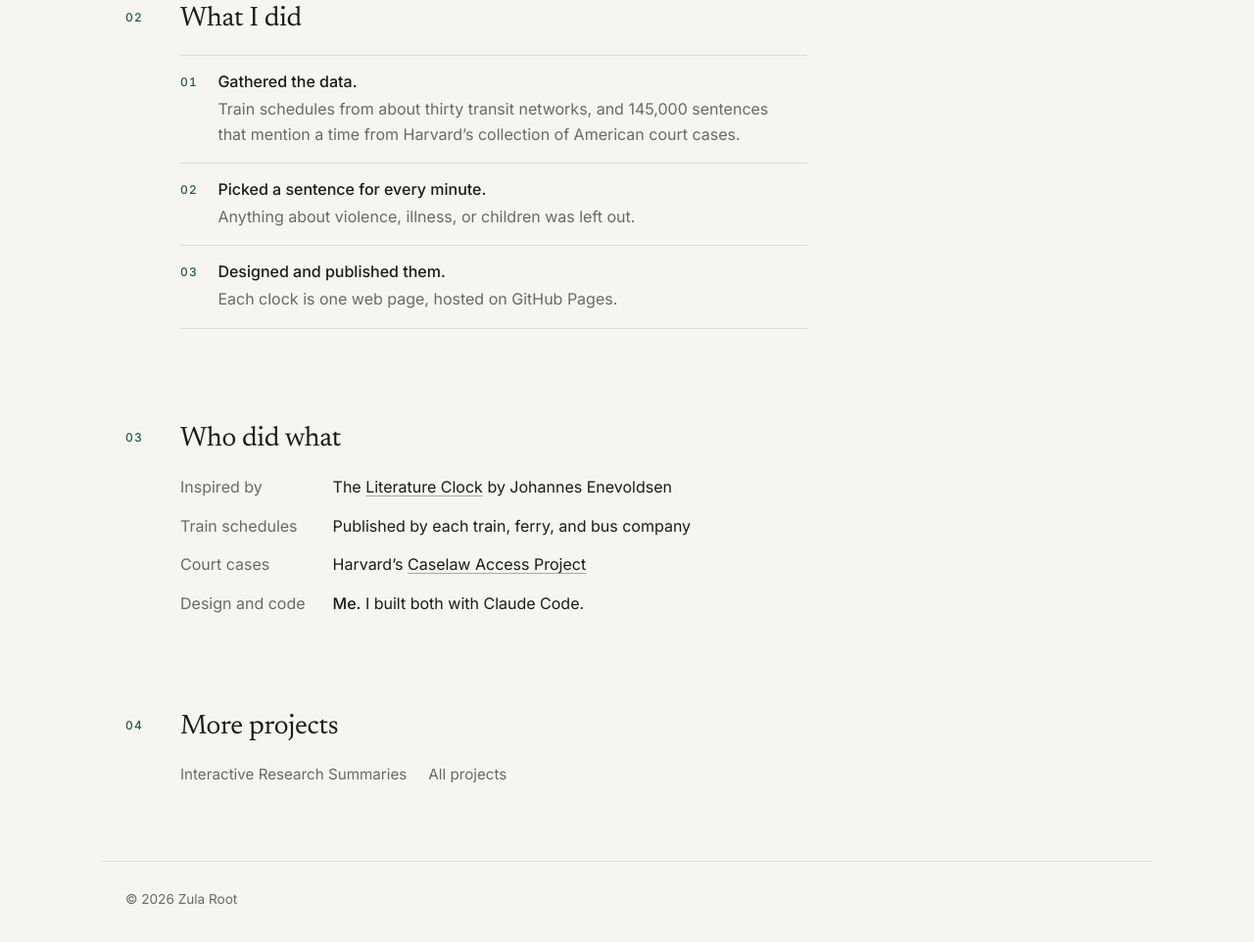
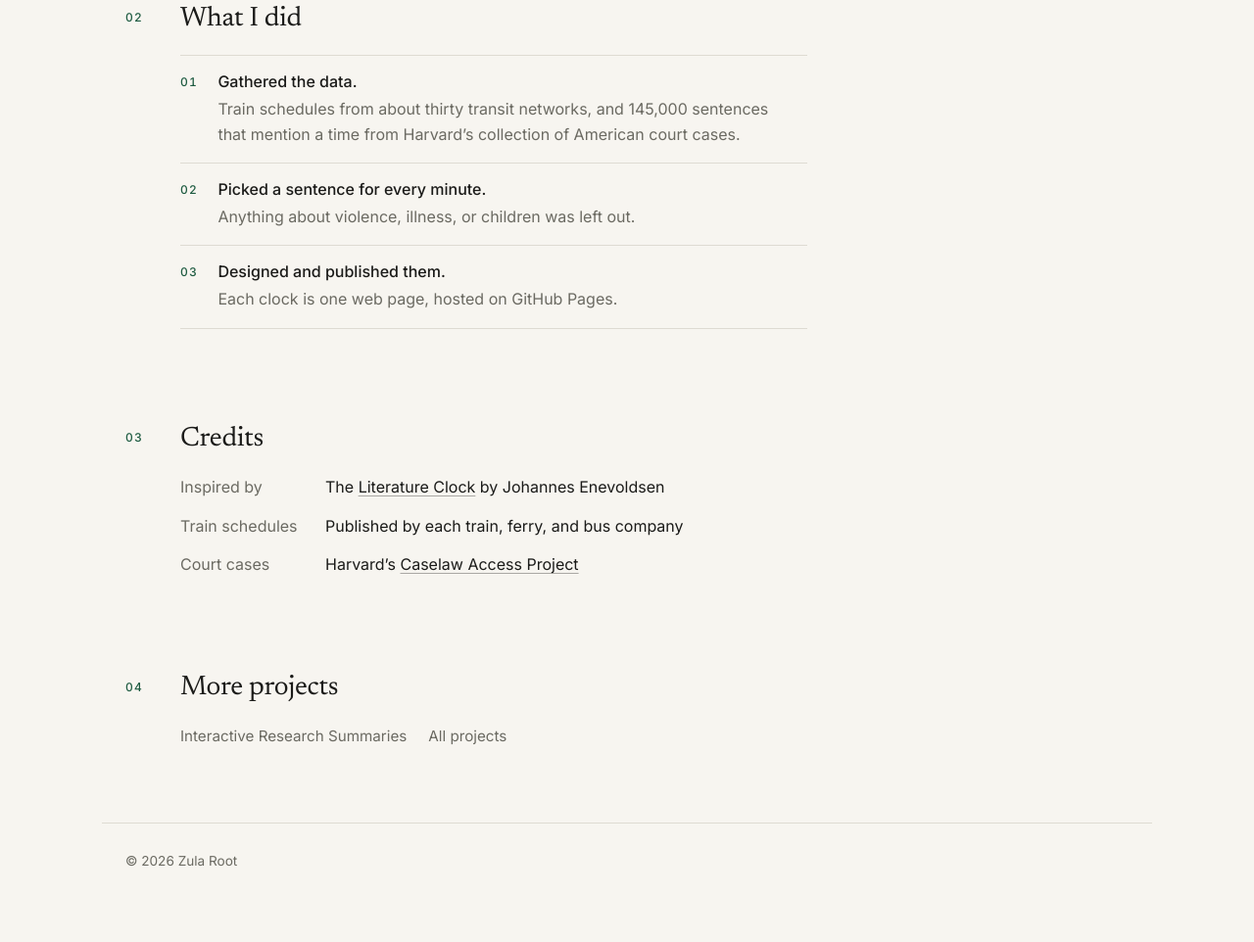
Before and after one commit to zula-root/zularoot.com, a plain HTML site: page projects/clocks.html in a window 1280 px wide. Shown: the part 1459-2421 px from the top of the page at 98% size. Drawn offline with Linux system fonts and the light colour scheme.

Commit message:
Clocks page: Credits in place of Who did what
Co-Authored-By: Claude Opus 5.5 <noreply@anthropic.com>

```diff
--- a/projects/clocks.html
+++ b/projects/clocks.html
@@ -105,7 +105,7 @@
     <section class="section grid reveal" aria-labelledby="h-who">
       <span class="num" aria-hidden="true">03</span>
       <div class="body">
-        <h2 id="h-who">Who did what</h2>
+        <h2 id="h-who">Credits</h2>
         <dl class="roles">
           <dt>Inspired by</dt>
           <dd>The <a href="https://literature-clock.jenevoldsen.com/" target="_blank" rel="noreferrer">Literature Clock</a> by Johannes Enevoldsen</dd>
@@ -113,8 +113,6 @@
           <dd>Published by each train, ferry, and bus company</dd>
           <dt>Court cases</dt>
           <dd>Harvard’s <a href="https://case.law/" target="_blank" rel="noreferrer">Caselaw Access Project</a></dd>
-          <dt>Design and code</dt>
-          <dd><b>Me.</b> I built both with Claude Code.</dd>
         </dl>
       </div>
     </section>
```
